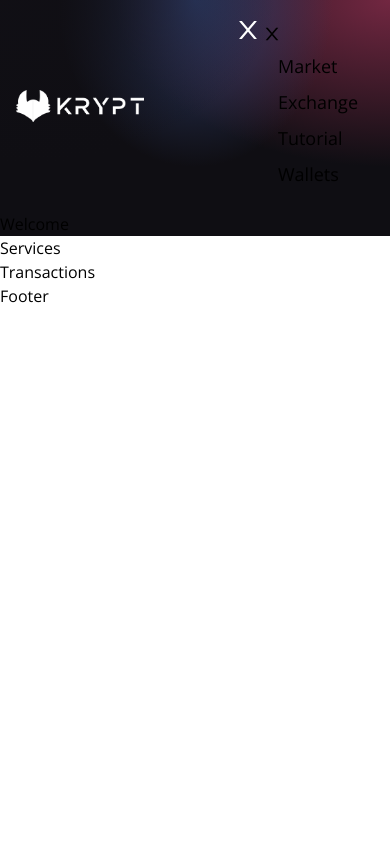
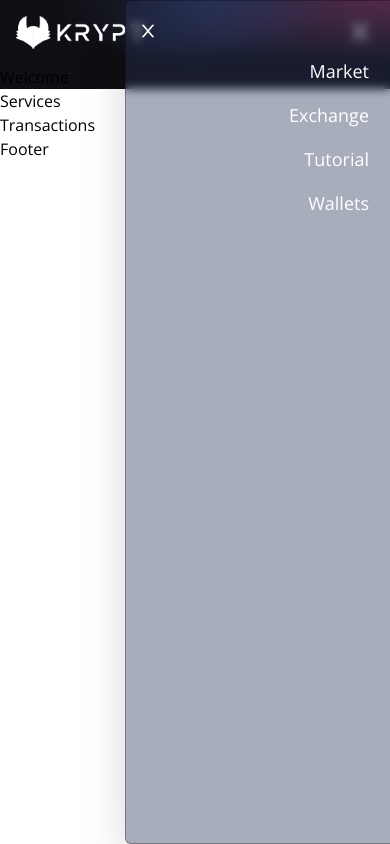
Before and after one commit to amrit-sbagga/web30-crypto-app, a React (Vite) app in the folder client/: page / in a window 390 px wide. Both pictures are taken after a click on the icon 360 px from the left and 32 px from the top of the page. Built offline with nearby package versions, Linux system fonts and the light colour scheme.

Commit message:
Added mobile nav style

```diff
--- a/client/src/components/Navbar.jsx
+++ b/client/src/components/Navbar.jsx
@@ -29,7 +29,8 @@
         ? <AiOutlineClose fontSize={28} className="text-white md:hidden cursor-pointer" onClick={() => setToggleMenu(false)}/>
         : <HiMenuAlt4 fontSize={28} className="text-white md:hidden cursor-pointer" onClick={() => setToggleMenu(true)}/>}
         { toggleMenu && (
-          <ul>
+          <ul className="z-10 fixed top-0 -right-2 p-3 w-[70vw] h-screen shadow-2xl md:hidden list-none
+             flex flex-col justify-start items-end rounded-md blue-glassmorphism text-white animate-slide-in">
             <li className="text-xl w-full my-2">
               <AiOutlineClose onClick={() => setToggleMenu(false)} />
             </li>
```
